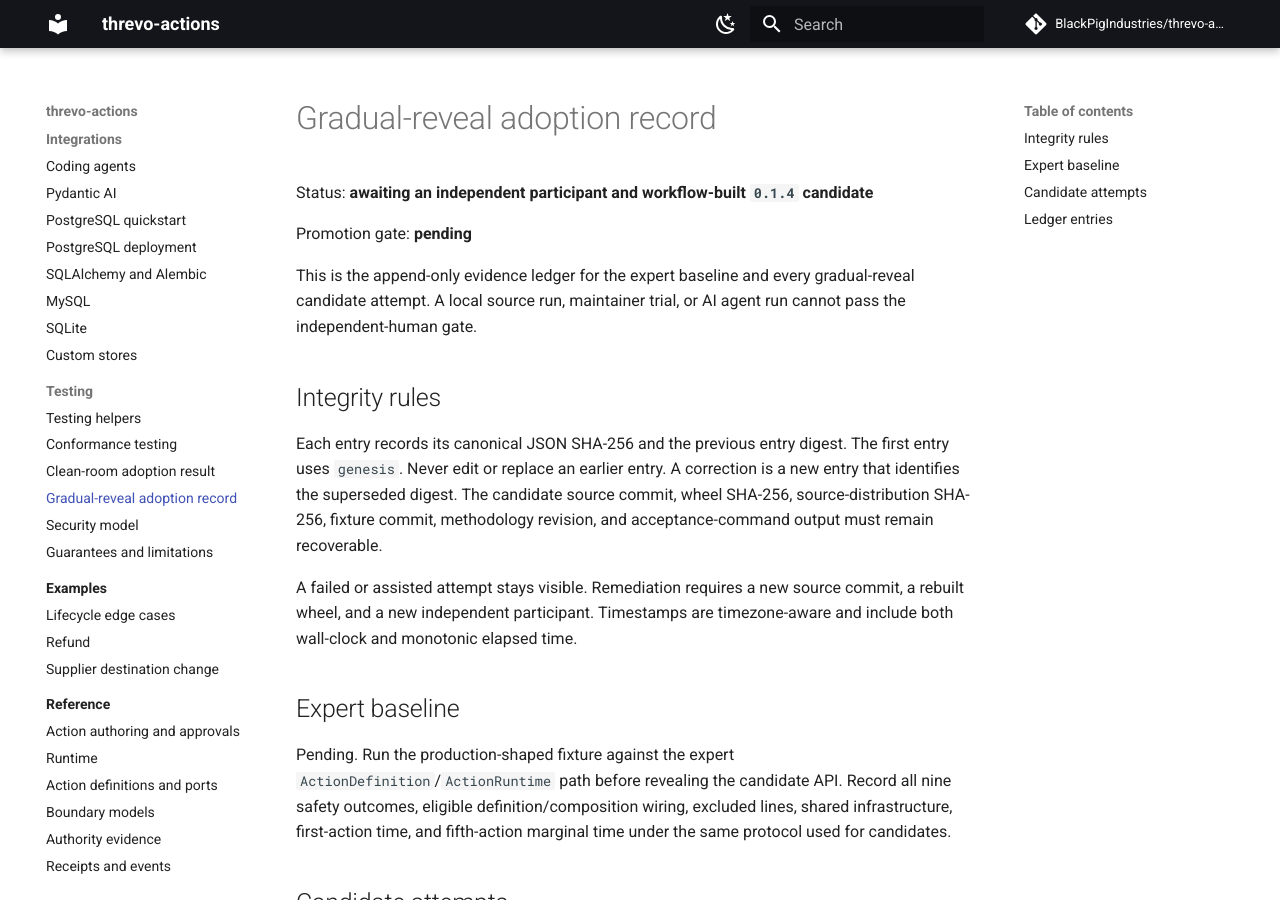
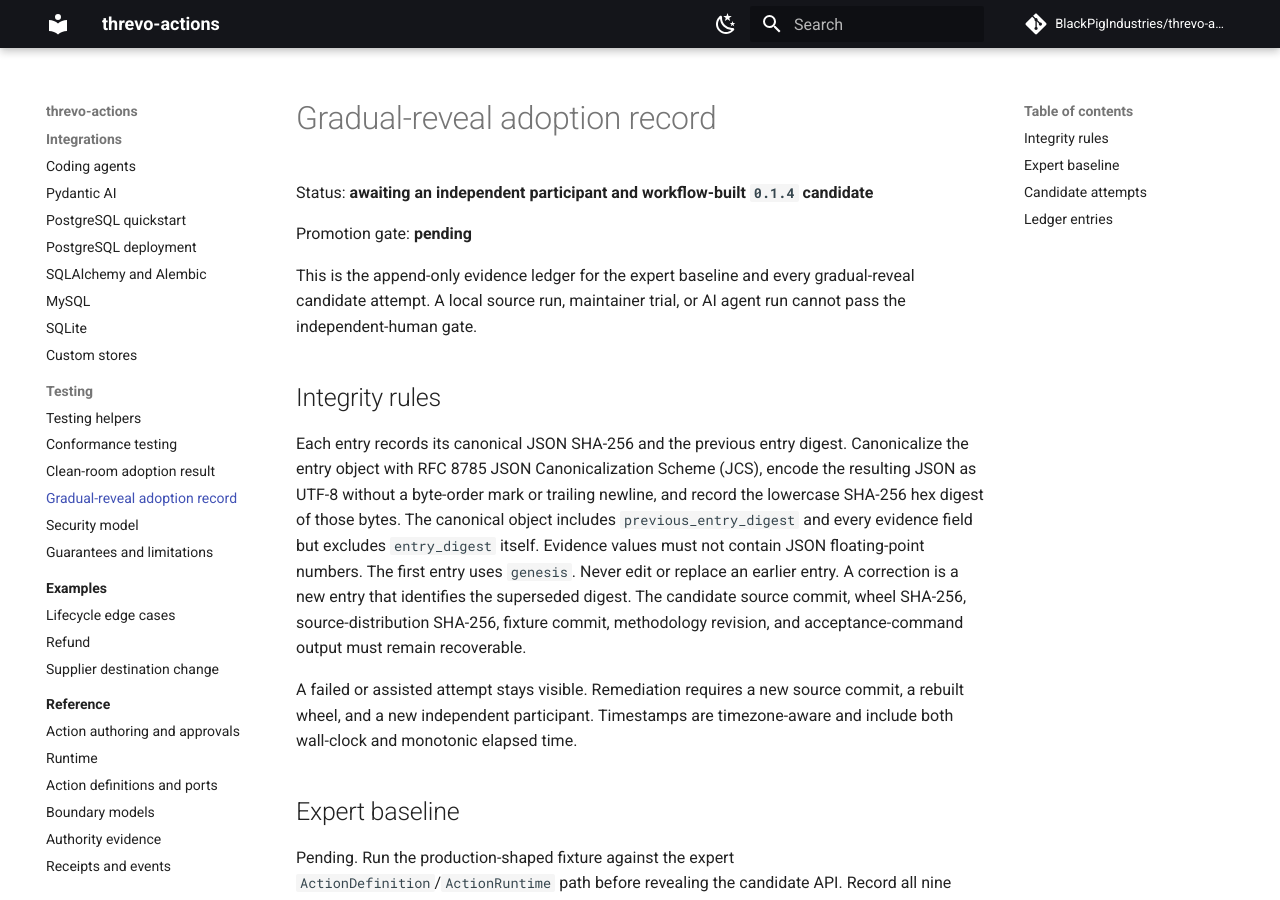
Before and after one commit to BlackPigIndustries/threvo-actions, an MkDocs documentation site: the page built from docs/testing/gradual-reveal-adoption.md, in a window 1280 px wide and 900 px high. Built offline with MkDocs 1.6.1 and Material for MkDocs 9.7.7, drawn with Linux system fonts in a browser that asks for light colours; comment, search, counter and statistics services are not loaded.

Commit message:
docs(adoption): define canonical ledger bytes

```diff
--- a/docs/testing/gradual-reveal-adoption.md
+++ b/docs/testing/gradual-reveal-adoption.md
@@ -12,10 +12,16 @@ agent run cannot pass the independent-human gate.
 ## Integrity rules
 
 Each entry records its canonical JSON SHA-256 and the previous entry digest.
-The first entry uses `genesis`. Never edit or replace an earlier entry. A
-correction is a new entry that identifies the superseded digest. The candidate
-source commit, wheel SHA-256, source-distribution SHA-256, fixture commit,
-methodology revision, and acceptance-command output must remain recoverable.
+Canonicalize the entry object with RFC 8785 JSON Canonicalization Scheme (JCS),
+encode the resulting JSON as UTF-8 without a byte-order mark or trailing
+newline, and record the lowercase SHA-256 hex digest of those bytes. The
+canonical object includes `previous_entry_digest` and every evidence field but
+excludes `entry_digest` itself. Evidence values must not contain JSON
+floating-point numbers. The first entry uses `genesis`. Never edit or replace
+an earlier entry. A correction is a new entry that identifies the superseded
+digest. The candidate source commit, wheel SHA-256, source-distribution
+SHA-256, fixture commit, methodology revision, and acceptance-command output
+must remain recoverable.
 
 A failed or assisted attempt stays visible. Remediation requires a new source
 commit, a rebuilt wheel, and a new independent participant. Timestamps are
```
Also changed, not shown: 1 other file.
